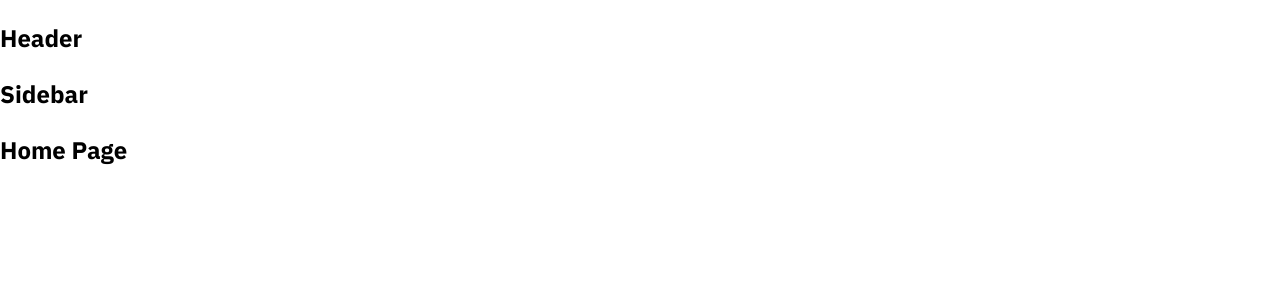
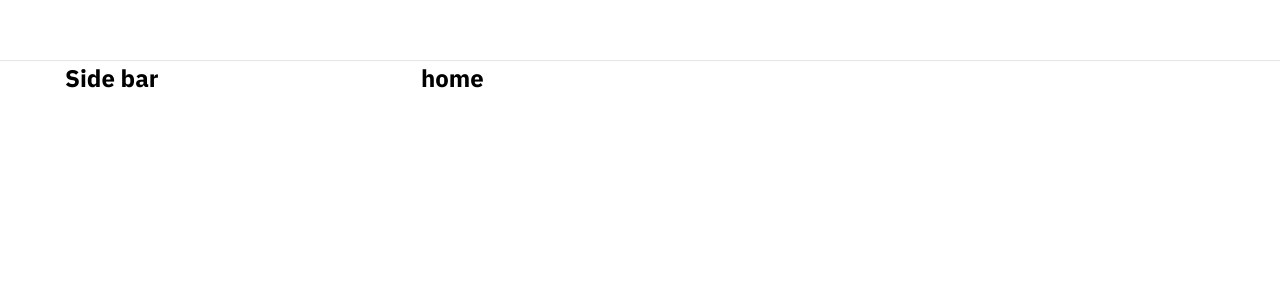
Before and after one commit to NguyenKhanhSon1705/tiktok-UI, a React (Create React App) app: page / in a window 1280 px wide. Shown: the top 300 px of the page. Built offline with nearby package versions, Linux system fonts and the light colour scheme.

Commit message:
V5- Layout Default

```diff
--- a/package.json
+++ b/package.json
@@ -6,6 +6,7 @@
     "@testing-library/jest-dom": "^5.17.0",
     "@testing-library/react": "^13.4.0",
     "@testing-library/user-event": "^13.5.0",
+    "classnames": "^2.5.1",
     "normalize.css": "^8.0.1",
     "react": "^18.3.1",
     "react-dom": "^18.3.1",
@@ -41,6 +42,7 @@
   "devDependencies": {
     "babel-plugin-module-resolver": "^5.0.2",
     "customize-cra": "^1.0.0",
-    "react-app-rewired": "^2.2.1"
+    "react-app-rewired": "^2.2.1",
+    "tailwindcss": "^3.4.6"
   }
 }
--- a/src/Components/GlobalStyles/GlobalStyles.scss
+++ b/src/Components/GlobalStyles/GlobalStyles.scss
@@ -10,6 +10,8 @@
 }
 *{
     box-sizing: border-box;
+    margin: 0;
+    padding: 0;
 }
 html{
     font-size: 62.5%;
--- /dev/null
+++ b/src/Components/GlobalStyles/Tailwin.css
@@ -0,0 +1,3 @@
+/* @tailwind base;
+@tailwind components;
+@tailwind utilities; */
--- a/src/Components/GlobalStyles/index.js
+++ b/src/Components/GlobalStyles/index.js
@@ -1,5 +1,5 @@
 import './GlobalStyles.scss';
-
+// import '~/Components/GlobalStyles/Tailwin.css'
 function GlobalStyles({ children }){
     return children;
 }
--- /dev/null
+++ b/src/Components/Layouts/Components/Header/Header.module.scss
@@ -0,0 +1,12 @@
+.wrapper{
+    width: 100%;
+    height: 60px;
+    box-shadow: rgba(67, 61, 61, 0.12) 0px 1px 1px;
+    display: flex;
+    justify-content: center;
+}
+.inner{
+    height: 100%;
+    width: 1150px;
+
+}
--- a/src/Components/Layouts/Components/Header/index.js
+++ b/src/Components/Layouts/Components/Header/index.js
@@ -1,4 +1,11 @@
+import classNames from 'classnames/bind'
+import style from './Header.module.scss'
+const cx = classNames.bind(style)
 function Header(){
-    return <h2>Header</h2>
+    return <header className={cx('wrapper')}>
+        <div className={cx('inner')}>
+
+        </div>
+    </header>
 }
 export default Header
--- /dev/null
+++ b/src/Components/Layouts/DefaultLayout/DefaultLayout.module.scss
@@ -0,0 +1,12 @@
+.wrapper{
+    display: flex;
+    flex-direction: column;
+    align-items: center;
+}
+.container{
+    width: 1150px;
+    display: flex;
+}
+.content{
+    flex: 1;
+}
--- /dev/null
+++ b/src/Components/Layouts/DefaultLayout/Sidebar/Sidebar.module.scss
@@ -0,0 +1,4 @@
+.wrapper{
+    width: 356px;
+
+}
--- a/src/Components/Layouts/DefaultLayout/Sidebar/index.js
+++ b/src/Components/Layouts/DefaultLayout/Sidebar/index.js
@@ -1,4 +1,11 @@
+import style from './Sidebar.module.scss'
+import classNames from 'classnames/bind'
+
+const cx = classNames.bind(style)
+
 function Sidebar(){
-    return <h2> Sidebar</h2>
+    return <aside className={cx('wrapper')}>
+        <h2>Side bar</h2>
+    </aside>
 }
 export default Sidebar
--- a/src/Components/Layouts/DefaultLayout/index.js
+++ b/src/Components/Layouts/DefaultLayout/index.js
@@ -1,12 +1,16 @@
 import Header from "~/Components/Layouts/Components/Header";
 import Sidebar from "./Sidebar";
+import classNames from "classnames/bind";
+import style from './DefaultLayout.module.scss'
+const cx =  classNames.bind(style)
+
 function DefaultLayout({ children }) {
     return (
-        <div>
+        <div className={cx('wrapper')}>
             <Header></Header>
-            <div className="container">
+            <div className={cx('container')}>
                 <Sidebar></Sidebar>
-                <div className="content">
+                <div className={cx('content')}>
                     {children}
                 </div>
             </div>
--- a/src/Components/Pages/Home/index.js
+++ b/src/Components/Pages/Home/index.js
@@ -1,7 +1,5 @@
-
-function Home(){
-    return <h2>Home Page</h2>
-
-}
-
-export default Home;
+export default function Home() {
+    return (
+      <h2 >home</h2>
+    )
+  }
```
Also changed, not shown: tailwind.config.js (added, +8 -0 lines), 1 other file (tests, documents, lock files or other folders).
